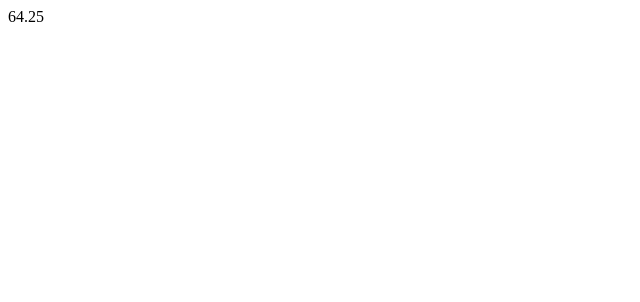
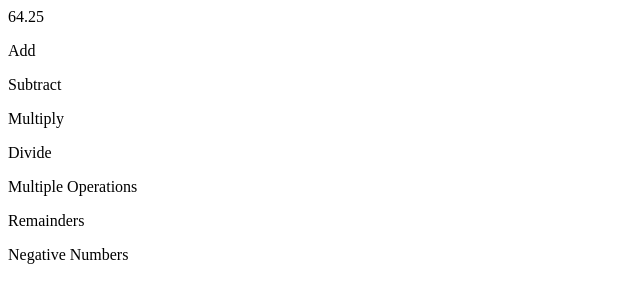
Before and after one commit to KDIET1/JavaScript-Projects, a plain HTML site: page Project3_math_operators/index.html in a window 1280 px wide. Shown: the whole page, without its empty margins (0-640 px from the left). Drawn offline with Linux system fonts and the light colour scheme.

Commit message:
CORRECTED MATH OPERATORS

```diff
--- a/Project3_math_operators/index.html
+++ b/Project3_math_operators/index.html
@@ -4,14 +4,13 @@
         <script src="JS/main.js"></script>
 	</head>
 	<body>
-        <p id="Math" onclick="addition_Function"></p>
-		<p id="Math" onclick="subtraction_Function"></p>
-		<p id="Math" onclick="multiplication"></p>
-		<p id="Math" onclick="division"></p>
-		<p id="Math" onclick="more_Math"></p>
-		<p id="Math" onclick="modulus_Operator"></p>
-		<p id="Math" onclick="negation_Operator"></p>
-		<p id="Math" onclick="Math.random"></p>
+        <p id="Math" onclick="addition_Function()">Add</p>
+		<p id="Math" onclick="subtraction_Function()">Subtract</p>
+		<p id="Math" onclick="multiplication()">Multiply</p>
+		<p id="Math" onclick="division()">Divide</p>
+		<p id="Math" onclick="more_Math()">Multiple Operations</p>
+		<p id="Math" onclick="modulus_Operator()">Remainders</p>
+		<p id="Math" onclick="negation_Operator()">Negative Numbers</p>
 	</body>
 	<footer>
 	</footer>
```
